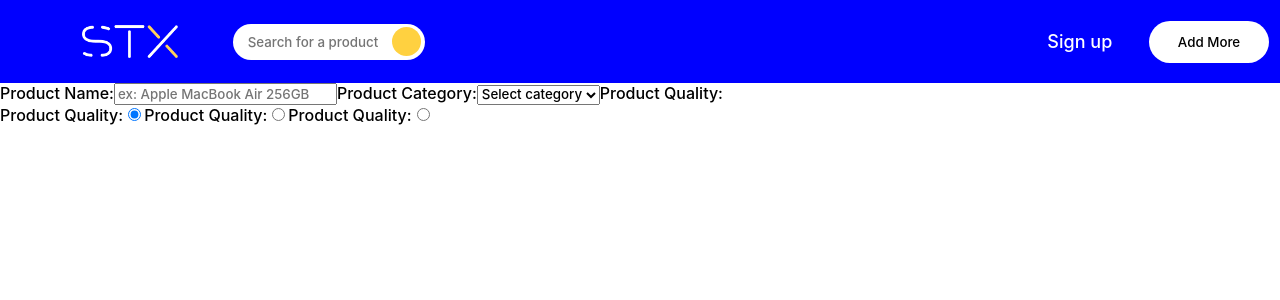
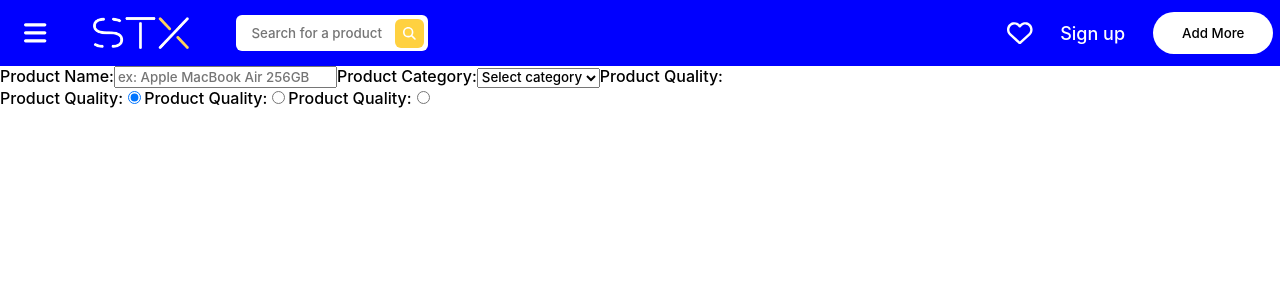
Before and after one commit to KamenTsintsev/STX-Stocks-Trade-and-Exchange, a React (Create React App) app: page / in a window 1280 px wide. Shown: the top 300 px of the page. Built offline with nearby package versions, Linux system fonts and the light colour scheme; a web font is replaced by a local one.

Commit message:
install and change FA icons

```diff
--- a/src/components/Header/Header.js
+++ b/src/components/Header/Header.js
@@ -1,9 +1,12 @@
 import "./Header.scss";
+import { FontAwesomeIcon } from "@fortawesome/react-fontawesome";
+import { faBars, faMagnifyingGlass } from "@fortawesome/free-solid-svg-icons"
+import { faHeart } from "@fortawesome/free-regular-svg-icons";
 import PrimaryButton from "../Buttons/PrimaryButton";
 import UserBtn from "./AccountBtn/UserBtn"
 import GuestBtn from "./AccountBtn/GuestBtn"
+import logo from "../Images/logo/logo-stx-white-yellow.png"
 
-import logo from "../Images/logo/logo-stx-white-yellow.png"
 
 export default function Header() {
     const user = localStorage.getItem('user');
@@ -11,7 +14,7 @@ export default function Header() {
     return (
         <header className={"header"}>
             <div className={"logo-group"}>
-                <i className="fa-solid fa-bars"></i>
+                <FontAwesomeIcon icon={faBars} className={"i"} />
                 <img src={logo} alt="Logo" className={"logo"} />
                 <form action="/" className={"search-bar-form"}>
                     <input
@@ -20,13 +23,13 @@ export default function Header() {
                         placeholder="Search for a product"
                     />
                     <button type="submit" className={"search-button"}>
-                        <i className="fa-solid fa-magnifying-glass"></i>
+                        <FontAwesomeIcon icon={faMagnifyingGlass} className={"i"} />
                     </button>
                 </form>
             </div>
             <ul className={"nav-list-menu"}>
                 <li>
-                    <i className="fa-regular fa-heart"></i>
+                    <FontAwesomeIcon icon={faHeart} className={"i"} />
                 </li>
                 {user ? <UserBtn></UserBtn> : <GuestBtn></GuestBtn>}
                 <li>
--- a/src/components/Header/Header.scss
+++ b/src/components/Header/Header.scss
@@ -2,15 +2,18 @@
     color: #FFFFFF;
 }
 
+$white: #ffffff;
+
 .header {
     background-color: blue;
-    max-width: 100vw;
+    max-width: 100%;
+    max-height: 66px;
     display: flex;
     align-items: center;
     justify-content: space-between;
 
-    i {
-        @extend %color-white;
+    .i {
+        color: $white;
         font-size: 1.6rem;
     }
 
@@ -34,14 +37,14 @@
         width: 15vw;
         padding: 10px 35px 10px 15px;
         border: none;
-        border-radius: 100px;
+        border-radius: 6px;
         outline: none;
     }
 
     .search-button {
         background: #FFD140;
         border: none;
-        border-radius: 50px;
+        border-radius: 6px;
         width: 29px;
         height: 29px;
         padding: 0;
@@ -49,7 +52,7 @@
         margin-left: -33px;
     }
 
-    .search-button i {
+    .search-button .i {
         font-size: 0.8rem;
         object-fit: cover;
     }
```
